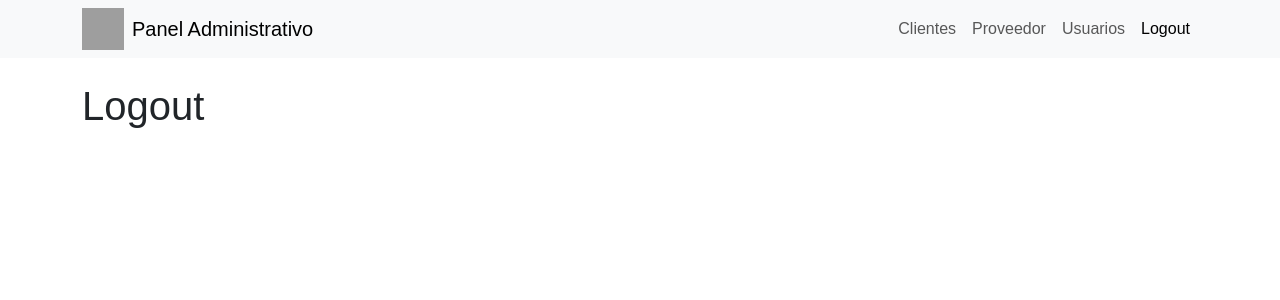
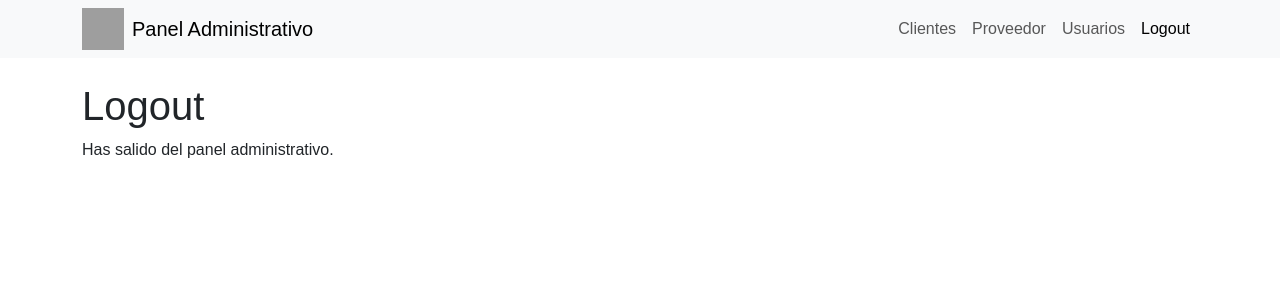
Before and after one commit to juliogr7/ReactJS_adminpanel, a React (Vite) app: page /logout in a window 1280 px wide. Shown: the top 300 px of the page. Built offline with nearby package versions, Linux system fonts and the light colour scheme; grey boxes are pictures that could not be loaded.

Commit message:
Agregar pagina Logout

```diff
--- a/src/App.jsx
+++ b/src/App.jsx
@@ -2,6 +2,7 @@ import { BrowserRouter, Routes, Route } from 'react-router-dom'
 import './App.css'
 import Navbar from './components/Navbar'
 import Clientes from './pages/Clientes'
+import Logout from './pages/Logout'
 import Proveedor from './pages/Proveedor'
 import Usuarios from './pages/Usuarios'
 
@@ -15,7 +16,7 @@ function App() {
           <Route path="/clientes" element={<Clientes />} />
           <Route path="/proveedor" element={<Proveedor />} />
           <Route path="/usuarios" element={<Usuarios />} />
-          <Route path="/logout" element={<h1>Logout</h1>} />
+          <Route path="/logout" element={<Logout />} />
         </Routes>
       </main>
     </BrowserRouter>
--- /dev/null
+++ b/src/pages/Logout.jsx
@@ -0,0 +1,10 @@
+function Logout() {
+  return (
+    <div>
+      <h1>Logout</h1>
+      <p>Has salido del panel administrativo.</p>
+    </div>
+  )
+}
+
+export default Logout
```
